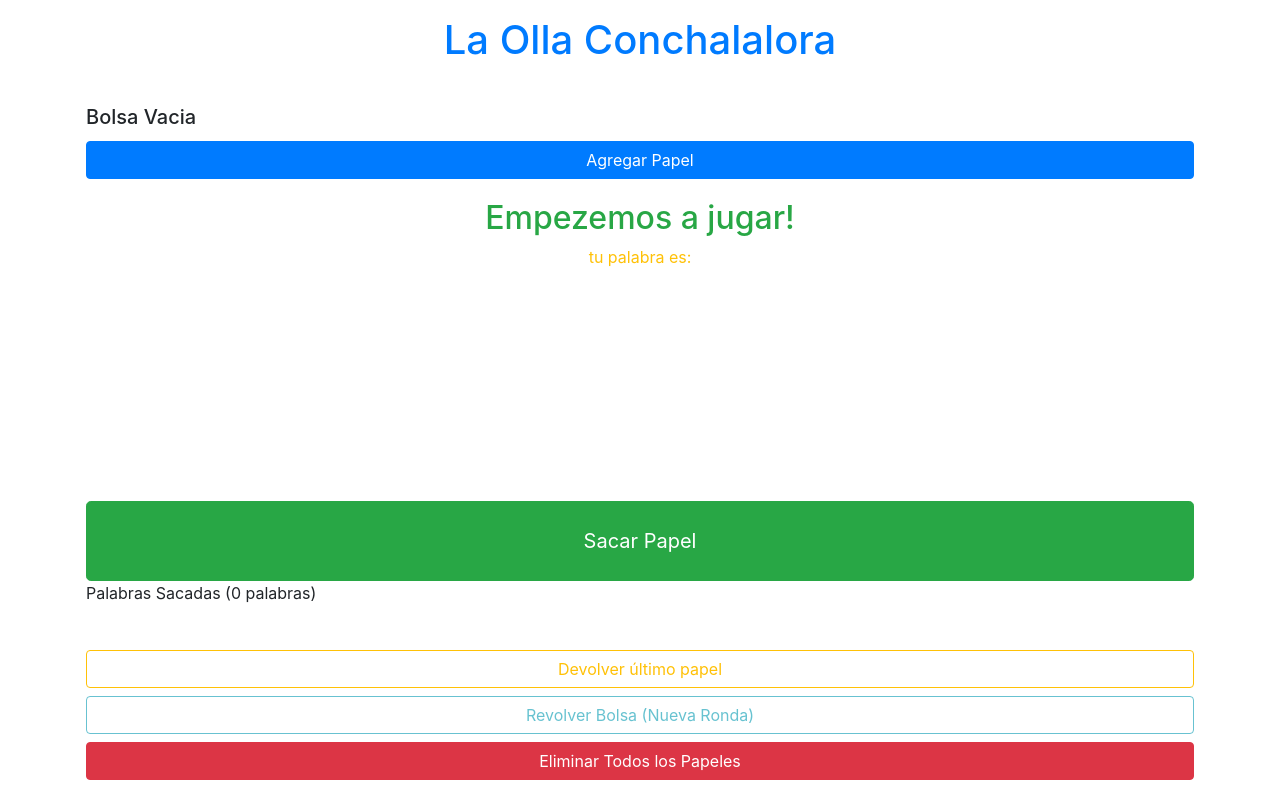
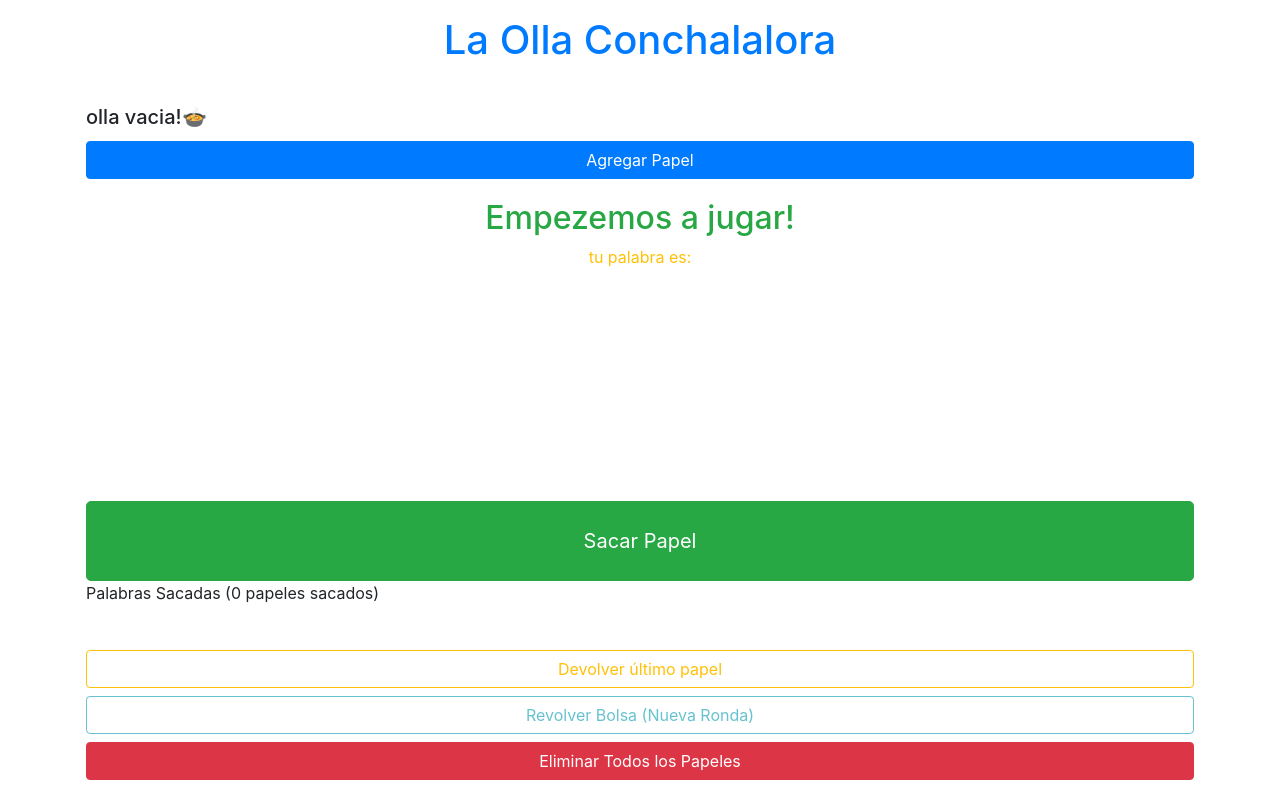
Before and after one commit to lvergaram/la-olla, a plain HTML site: page index.html in a window 1280 px wide. Drawn offline with nearby package versions, Linux system fonts and the light colour scheme; the site is published under a folder, as on GitHub Pages, so addresses that start at the root find nothing.

Commit message:
error referencia script corregido

```diff
--- a/index.html
+++ b/index.html
@@ -44,6 +44,6 @@
     </div>
 
     <!-- JavaScript -->
-    <script src="/src/js/app.js"></script>
+    <script src="./src/js/app.js"></script>
 </body>
 </html>
```
